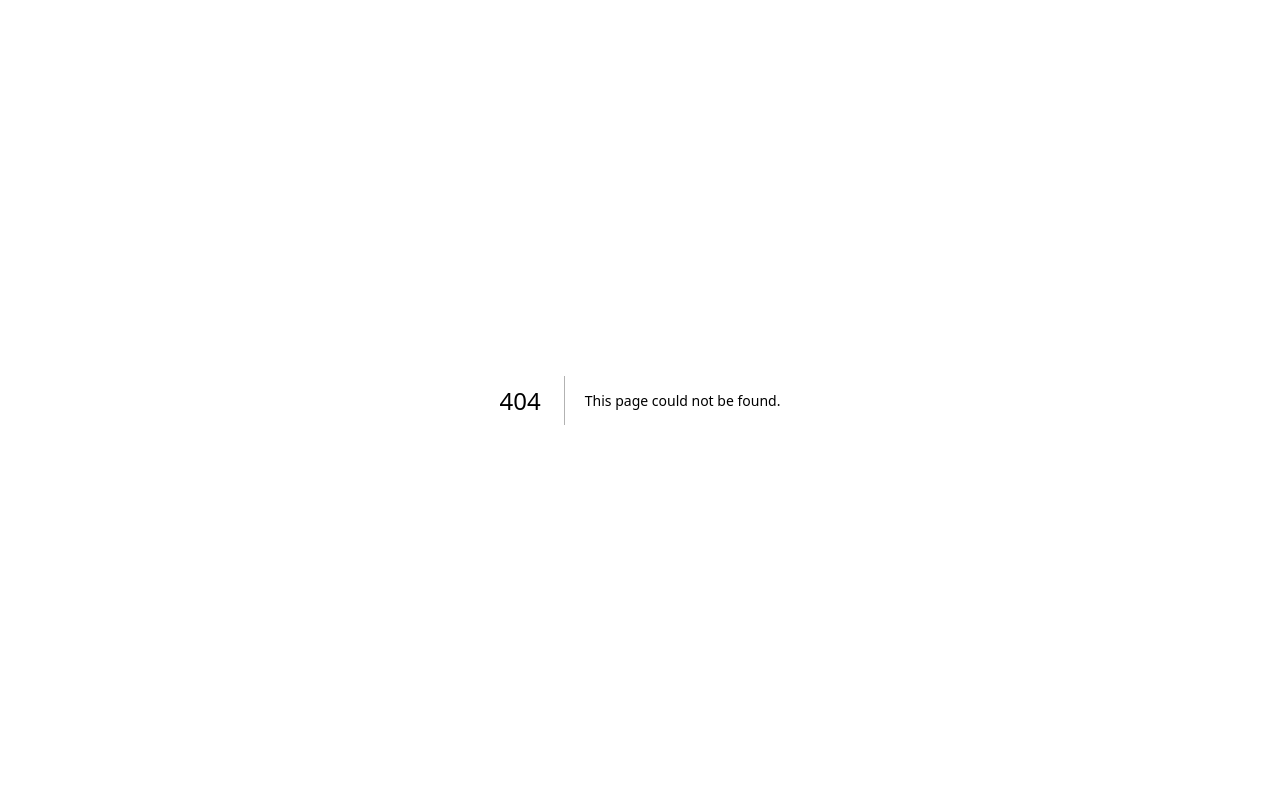
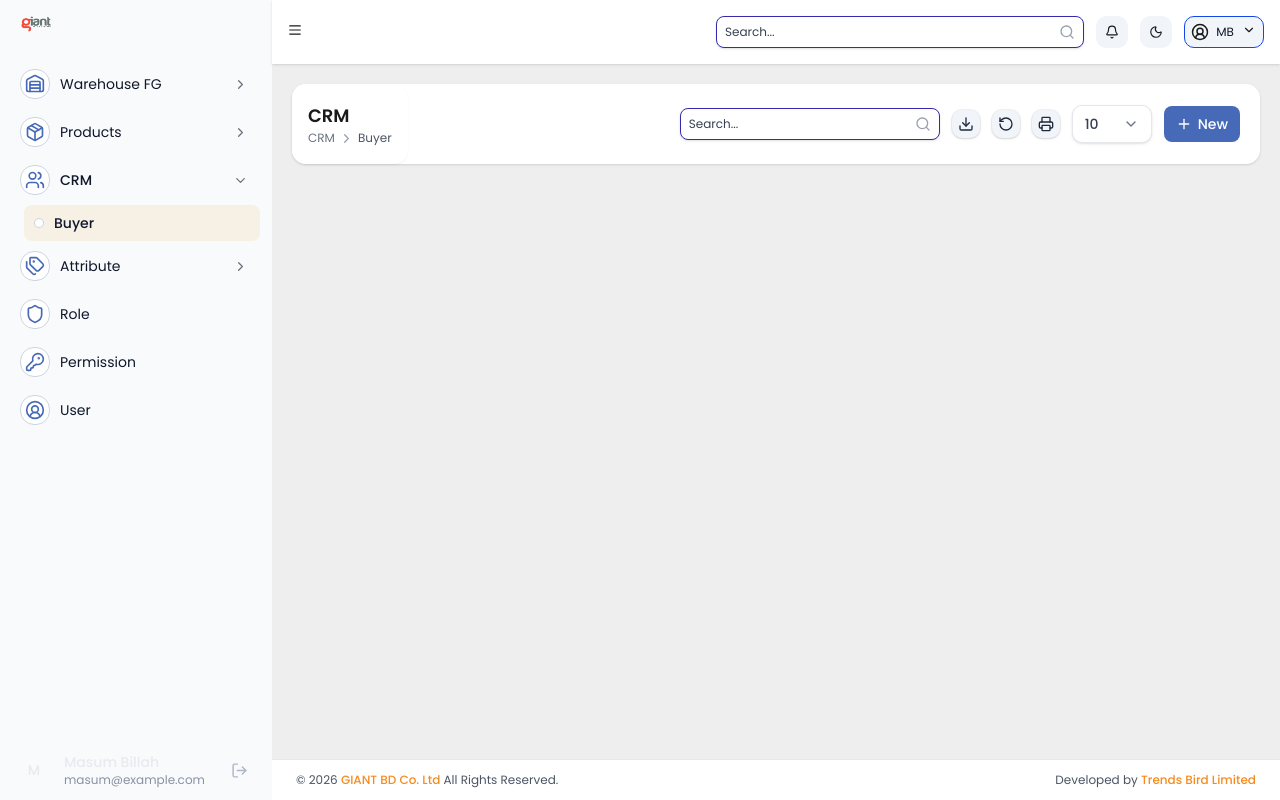
Before and after one commit to masumbillah06/giantbd, a Next.js app: page /crm/buyer in a window 1280 px wide. Before the commit this address had no page. Built offline with nearby package versions, Linux system fonts and the light colour scheme.

Commit message:
added pages

```diff
--- /dev/null
+++ b/src/app/crm/buyer/page.tsx
@@ -0,0 +1,38 @@
+"use client";
+import Footer from "@/components/layout/footer"
+import Header from "@/components/layout/header"
+import { Sidebar, type SidebarUser } from "@/components/sidebar/sidebar"
+import Breadcrumb from "@/components/ui/breadcrumbs/breadcrumb"
+import NavCh from "@/components/ui/nav-child"
+const user: SidebarUser = {
+  name: "Masum Billah",
+  email: "masum@example.com",
+}
+
+export default function Dashboard() {
+  return (
+    <div className="flex h-screen overflow-hidden bg-[var(--color-bg)] text-[var(--color-text)]">
+      <Sidebar user={user} />
+      <div className="flex min-h-0 min-w-0 flex-1 flex-col">
+        <Header />
+        <div className="min-h-0 flex-1 overflow-y-auto p-5">
+          <div className="min-h-20 w-full flex justify-between items-center bg-white shadow-sm rounded-xl">
+            <div>
+              <Breadcrumb
+                title="CRM"
+                items={[
+                  {label: "CRM", href:"/crm/buyer"},
+                  {label: "Buyer", href:"/crm/buyer"}
+                ]}
+              />
+            </div>
+            <div>
+              <NavCh />
+            </div>
+          </div>
+        </div>
+        <Footer />
+      </div>
+    </div>
+  )
+}
--- /dev/null
+++ b/src/app/permission/page.tsx
@@ -0,0 +1,37 @@
+"use client";
+import Footer from "@/components/layout/footer"
+import Header from "@/components/layout/header"
+import { Sidebar, type SidebarUser } from "@/components/sidebar/sidebar"
+import Breadcrumb from "@/components/ui/breadcrumbs/breadcrumb"
+import NavCh from "@/components/ui/nav-child"
+const user: SidebarUser = {
+  name: "Masum Billah",
+  email: "masum@example.com",
+}
+
+export default function Dashboard() {
+  return (
+    <div className="flex h-screen overflow-hidden bg-[var(--color-bg)] text-[var(--color-text)]">
+      <Sidebar user={user} />
+      <div className="flex min-h-0 min-w-0 flex-1 flex-col">
+        <Header />
+        <div className="min-h-0 flex-1 overflow-y-auto p-5">
+          <div className="min-h-20 w-full flex justify-between items-center bg-white shadow-sm rounded-xl">
+            <div>
+              <Breadcrumb
+                title="Permission"
+                items={[
+                  {label: "Permission", href:"/permission"}
+                ]}
+              />
+            </div>
+            <div>
+              <NavCh />
+            </div>
+          </div>
+        </div>
+        <Footer />
+      </div>
+    </div>
+  )
+}
--- /dev/null
+++ b/src/app/role/page.tsx
@@ -0,0 +1,37 @@
+"use client";
+import Footer from "@/components/layout/footer"
+import Header from "@/components/layout/header"
+import { Sidebar, type SidebarUser } from "@/components/sidebar/sidebar"
+import Breadcrumb from "@/components/ui/breadcrumbs/breadcrumb"
+import NavCh from "@/components/ui/nav-child"
+const user: SidebarUser = {
+  name: "Masum Billah",
+  email: "masum@example.com",
+}
+
+export default function Dashboard() {
+  return (
+    <div className="flex h-screen overflow-hidden bg-[var(--color-bg)] text-[var(--color-text)]">
+      <Sidebar user={user} />
+      <div className="flex min-h-0 min-w-0 flex-1 flex-col">
+        <Header />
+        <div className="min-h-0 flex-1 overflow-y-auto p-5">
+          <div className="min-h-20 w-full flex justify-between items-center bg-white shadow-sm rounded-xl">
+            <div>
+              <Breadcrumb
+                title="Role"
+                items={[
+                  {label: "Role", href:"/role"}
+                ]}
+              />
+            </div>
+            <div>
+              <NavCh />
+            </div>
+          </div>
+        </div>
+        <Footer />
+      </div>
+    </div>
+  )
+}
--- a/src/components/sidebar/sidebar.tsx
+++ b/src/components/sidebar/sidebar.tsx
@@ -23,7 +23,7 @@ type SidebarProps = {
 export function Sidebar({
   user,
   onLogout,
-  logoSrc,
+  logoSrc = "/giantbdLogo.webp",
   logoHref = "/dashboard",
 }: SidebarProps) {
   const pathname = usePathname();
@@ -37,22 +37,13 @@ export function Sidebar({
           href={logoHref}
           className="flex items-center gap-2.5 rounded-md focus:outline-none focus-visible:ring-2 focus-visible:ring-[#E8A33D]/70"
         >
-          {logoSrc ? (
-            <Image
-              src={logoSrc}
-              alt="Company logo"
-              width={32}
-              height={32}
-              className="h-8 w-8 shrink-0 rounded-md object-contain"
-            />
-          ) : (
-            <span className="flex h-8 w-8 shrink-0 items-center justify-center rounded-md bg-[#E8A33D] text-sm font-semibold text-slate-900">
-              FG
-            </span>
-          )}
-          <span className="truncate text-[15px] font-semibold tracking-tight">
-            Warehouse FG
-          </span>
+          <Image
+            src={logoSrc}
+            alt="GiantBD logo"
+            width={32}
+            height={32}
+            className="shrink-0 rounded-md object-contain"
+          />
         </Link>
       </div>
 
```
